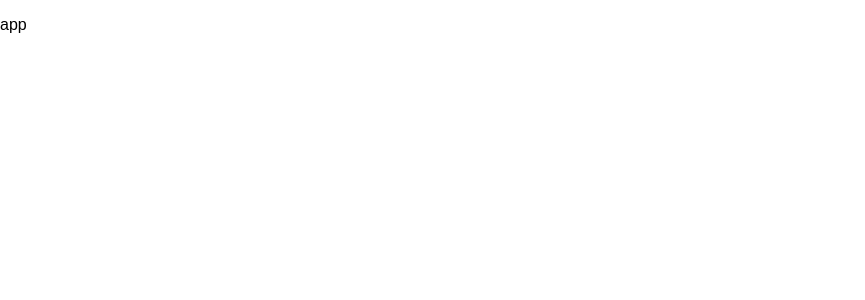
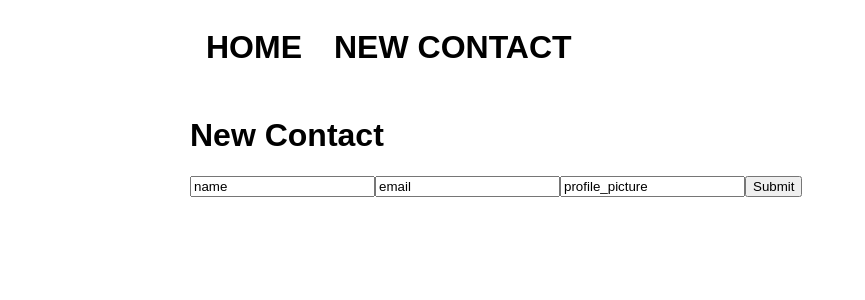
Before and after one commit to ga-wdi-exercises/checkpoint-react-retake, a React (Create React App) app: page /new-contact in a window 1280 px wide. Shown: the top 300 px of the page, without its empty margins (0-865 px from the left). Built offline with nearby package versions, Linux system fonts and the light colour scheme.

Commit message:
checkpoint turn-in

```diff
--- a/src/components/App/App.js
+++ b/src/components/App/App.js
@@ -1,11 +1,25 @@
 import React, { Component } from "react";
+import {
+  BrowserRouter as Router,
+  Link,
+  Route,
+  Redirect } from 'react-router-dom'
+import Header from '../Header/Header.js'
+import ContactList from '../ContactList/ContactList'
+import NewContact from '../NewContact/NewContact'
 
 class App extends Component {
   render() {
+    console.log(this.props.contacts)
     return (
-      <div className="">
-        <p>app</p>
+      <Router>
+      <div className="App">
+        <Header />
+
+        <Route exact path='/' render={contacts => <ContactList contacts={this.props.contacts}/>}/>
+        <Route exact path='/new-contact' render={ () => <NewContact />}/>
       </div>
+      </Router>
     );
   }
 }
--- a/src/components/Contact/Contact.js
+++ b/src/components/Contact/Contact.js
@@ -0,0 +1,17 @@
+import React, { Component } from 'react';
+
+class Contact extends Component {
+  render() {
+    console.log(this.props.profile_picture)
+    return (
+      <div className='contact'>
+        <img src={this.props.profile_picture}></img>
+        <h2>{this.props.name}</h2>
+        <h3>{this.props.email}</h3>
+        <h4>{this.props.super_power}</h4>
+      </div>
+    );
+  }
+}
+
+export default Contact;
--- a/src/components/ContactList/ContactList.js
+++ b/src/components/ContactList/ContactList.js
@@ -0,0 +1,19 @@
+import React, { Component } from 'react';
+import Contact from '../Contact/Contact.js'
+
+class ContactList extends Component {
+  render() {
+    console.log('hello')
+    let contactList = this.props.contacts.map( contact => {
+      return <Contact {...contact} key={contact.name}/>
+    })
+    console.log(this.props)
+    return (
+      <div className='contact-list'>
+        {contactList}
+      </div>
+    );
+  }
+}
+
+export default ContactList;
--- a/src/components/Header/Header.js
+++ b/src/components/Header/Header.js
@@ -0,0 +1,25 @@
+import React, { Component } from 'react';
+import {
+  Link,
+  BrowserRouter as Router } from 'react-router-dom'
+
+class Header extends Component {
+  render() {
+    return (
+    <Router>
+      <div>
+        <header>
+          <h1>
+            <nav>
+              <Link to='/'>Home</Link>
+              <Link to='/new-contact'>New Contact</Link>
+            </nav>
+          </h1>
+        </header>
+      </div>
+    </Router>
+    );
+  }
+}
+
+export default Header;
--- a/src/components/NewContact/NewContact.js
+++ b/src/components/NewContact/NewContact.js
@@ -0,0 +1,19 @@
+import React, { Component } from 'react';
+
+class NewContact extends Component {
+  render() {
+    return (
+      <div>
+        <h1>New Contact</h1>
+        <form>
+          <input type='text' value='name'></input>
+          <input type='text' value='email'></input>
+          <input type='text' value='profile_picture'></input>
+          <button type='submit'>Submit</button>
+        </form>
+      </div>
+    );
+  }
+}
+
+export default NewContact;
--- a/src/index.js
+++ b/src/index.js
@@ -2,7 +2,11 @@ import React from 'react';
 import ReactDOM from 'react-dom';
 import './styles/index.css';
 import App from './components/App/App';
+import { BrowserRouter as Router } from 'react-router-dom'
 
 import contacts from "./contacts.json";
 
-ReactDOM.render(<App />, document.getElementById('root'));
+ReactDOM.render(
+  <Router>
+  <App contacts={contacts}/>
+  </Router>, document.getElementById('root'));
```
